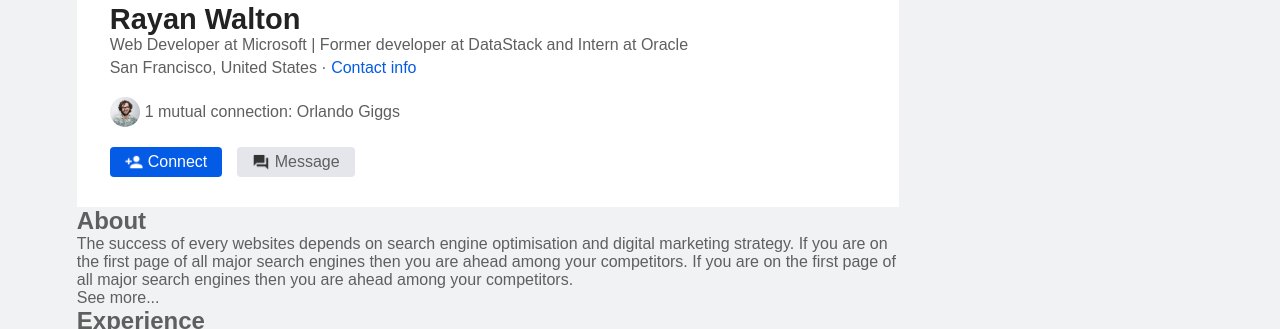
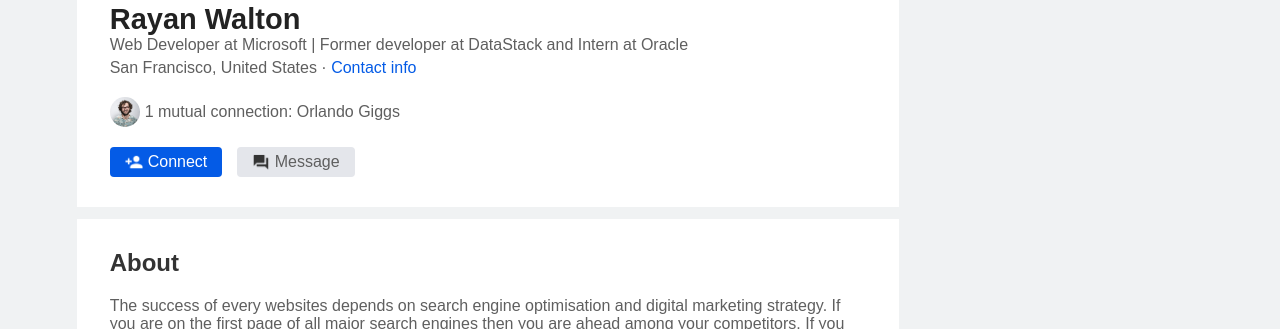
Before and after one commit to Raiynegicheha/LinkedInWebsite, a plain HTML site: page profile.html in a window 1280 px wide. Shown: the part 398-727 px from the top of the page. Drawn offline with Linux system fonts and the light colour scheme.

Commit message:
Update style.css

```diff
--- a/style.css
+++ b/style.css
@@ -620,3 +620,18 @@ a{
     background: #045be6;
     color: #fff;
 }
+.profile-description{
+    background: #fff;
+    padding: 20px 4% 30px;
+    margin: 12px 0;
+}
+.profile-description h2{
+    color: #333;
+    margin: 10px 0 20px;
+    font-weight: 600;
+}
+.see-more-link{
+    display: block;
+    text-align: right;
+    font-size: 15px;
+}
```
